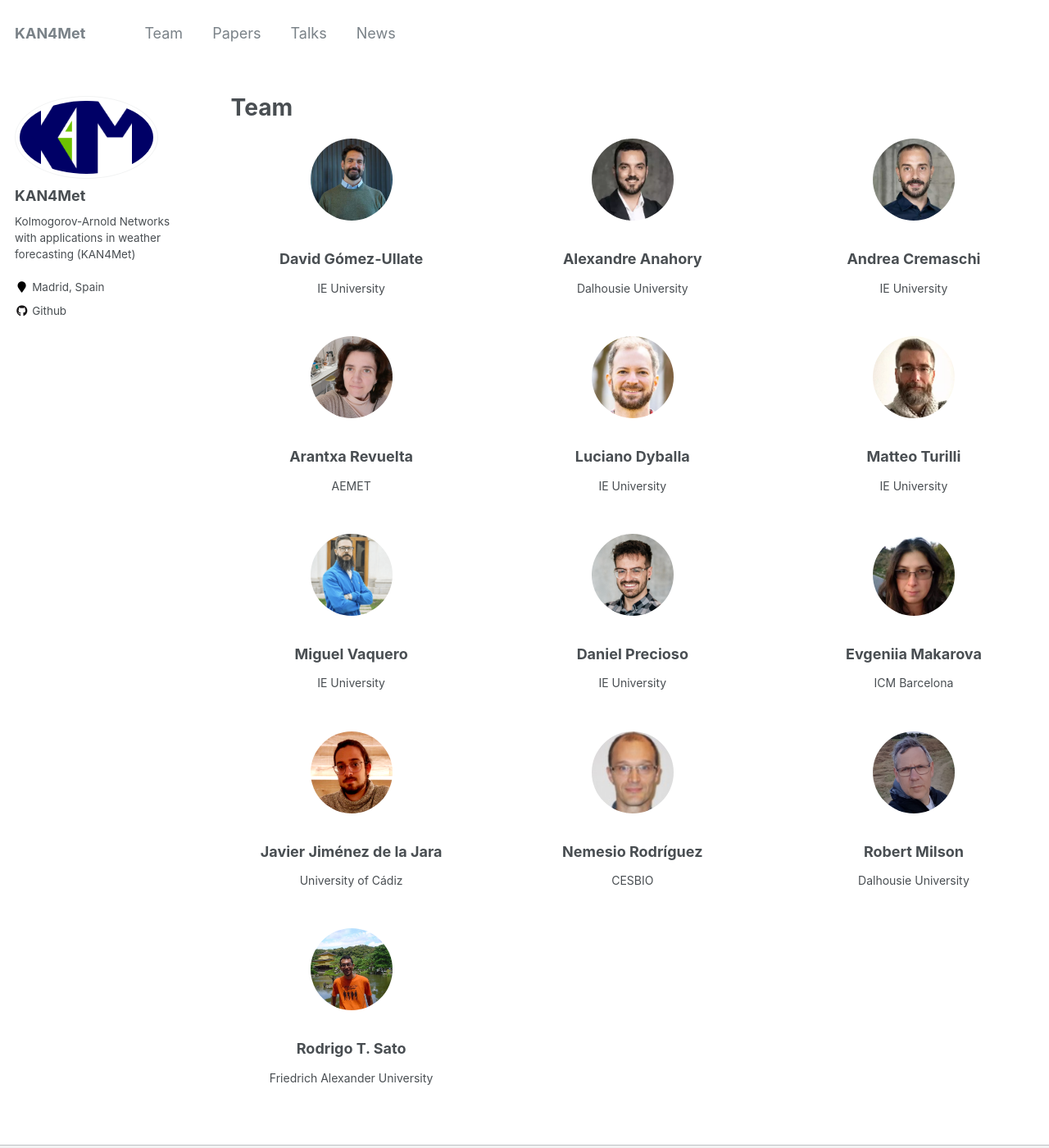
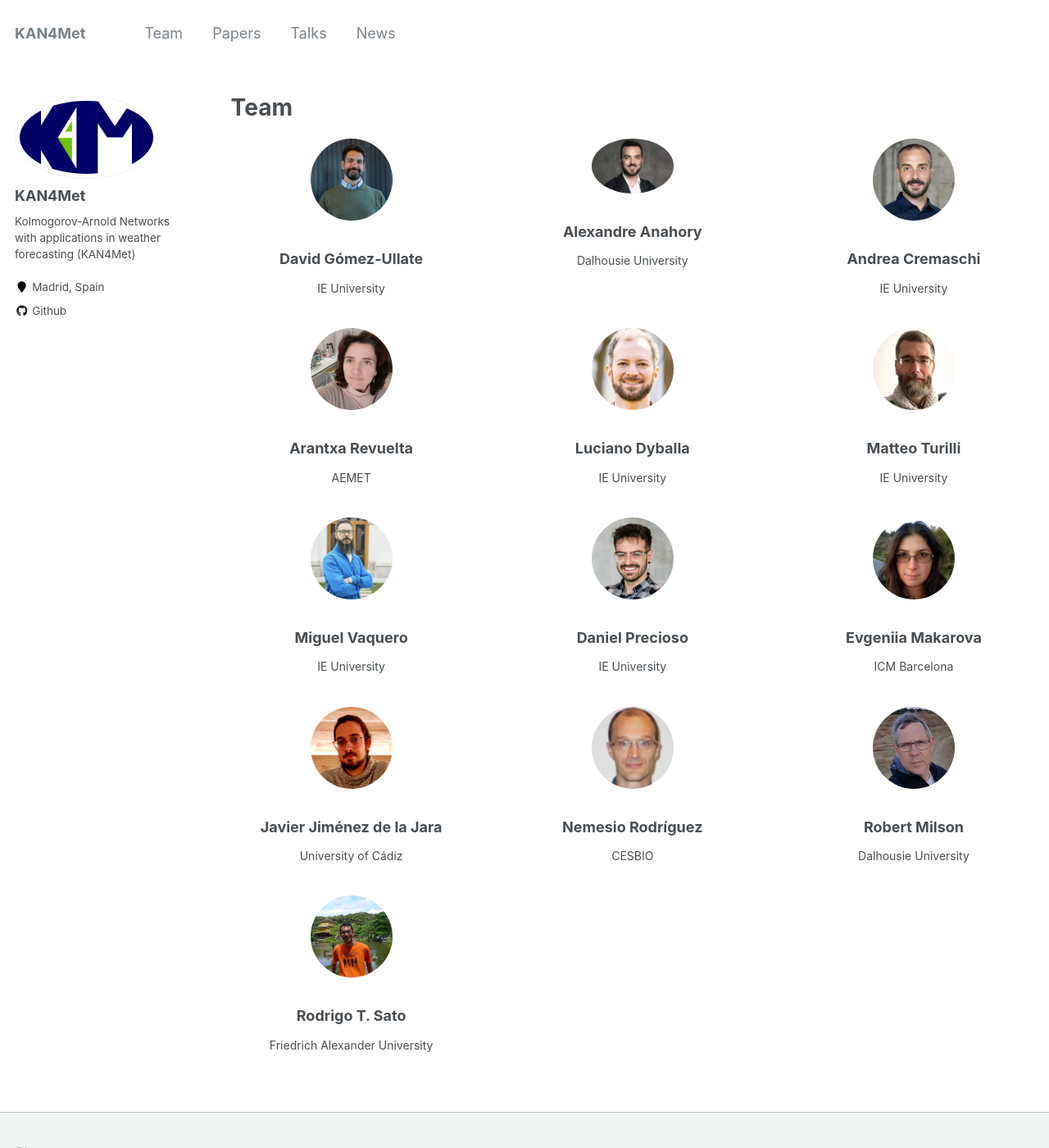
Before and after one commit to IEResearchDatalab/KAN4Met, a Jekyll site: the page built from _pages/team.md, in a window 1280 px wide and 1400 px high. Shown: the whole window at 82% size. Built offline with Jekyll 4.4.1, drawn with Linux system fonts in a browser that asks for light colours.

Commit message:
Refactor team member image styling for improved responsiveness

```diff
--- a/assets/css/team.css
+++ b/assets/css/team.css
@@ -1,38 +1,17 @@
 .flex-container {
-  display: flex;
-  flex-wrap: wrap;
-  justify-content: space-between;
-  gap: 10px;
-}
+    display: flex;
+    flex-wrap: wrap;
+    justify-content: space-between;
+  }
 
-/* Default: mobile-first - single column */
 .team-member {
-  flex: 0 0 100%;
+  flex: 0 0 30%;
   box-sizing: border-box;
   padding: 10px;
   text-align: center;
 }
 
-/* Tablet: two columns */
-@media (min-width: 600px) {
-  .team-member {
-    flex: 0 0 48%; /* two columns with gap */
-  }
-}
-
-/* Desktop: three columns */
-@media (min-width: 900px) {
-  .team-member {
-    flex: 0 0 30%;
-  }
-}
-
-/* Responsive avatar inside team-member */
 .team-member img {
   border-radius: 50%;
   width: 100px;
-  height: 100px;
-  object-fit: cover;
-  display: block;
-  margin: 0 auto 8px;
 }
```
